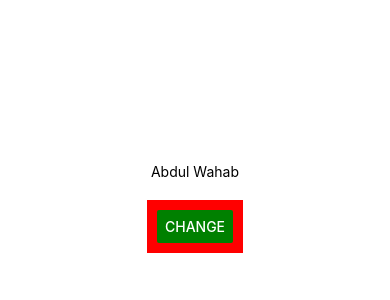
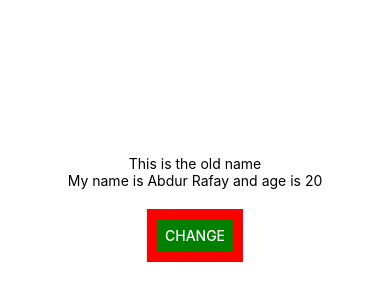
Before and after one commit to redhawk5200/Calculator-App, a React Native app: screen / in a window 390 px wide. Shown: the part 204-504 px from the top of the page. Built offline with nearby package versions, Linux system fonts and the light colour scheme.

Commit message:
useState

```diff
--- a/App.js
+++ b/App.js
@@ -1,25 +1,33 @@
 //to change a data type dynamically you have to import {useState} from react library
-import React,{useState} from 'react';
-
+import React, {useState} from 'react';
 
 //here we import the properties like text, buttons etc from react native
 import {StyleSheet, Text, View, StatusBar, Button} from 'react-native';
 
 export default function App() {
-//now to assign the dynamic variabe you define the variable it will be assigned to alongside with the method from the react library that you imported.
-  const [name,setName] = useState("Abdul Wahab")
+  const [name, setName] = useState('This is the old name');
+  const [person, setPerson] = useState({name: 'Abdur Rafay', age: 20});
 
-//creating a function changeme to run when user clicks the button
-const clickme =() => {
-  setName('Wow');
-}
+  //creating a function changeme to run when user clicks the button
+  const clickme = () => {
+    setName('This is the new name');
+    setPerson({name: 'Abdul Wahab', age: 22});
+  };
 
   return (
     <View style={styles.container}>
       <Text>{name}</Text>
+      <Text>
+        My name is {person.name} and age is {person.age}
+      </Text>
       <View style={styles.button}>
         {/*the button will initiate the method clickme when the user will click it using the property onPress of the button*/}
-      <Button title='change' color='green' onPress={clickme}></Button>
+        <Button
+          title="change"
+          color="green"
+          onPress={clickme}
+          touchSoundDisabled={false}
+        />
       </View>
     </View>
   );
@@ -35,10 +43,9 @@ const styles = StyleSheet.create({
   button: {
     backgroundColor: 'red',
     padding: 10,
-    margin: 20
-  }
+    margin: 20,
+  },
 });
-
 
 //<Text>Hello world kadnoasoasdajoidasj</Text>
 //<StatusBar style="auto" />j
```
